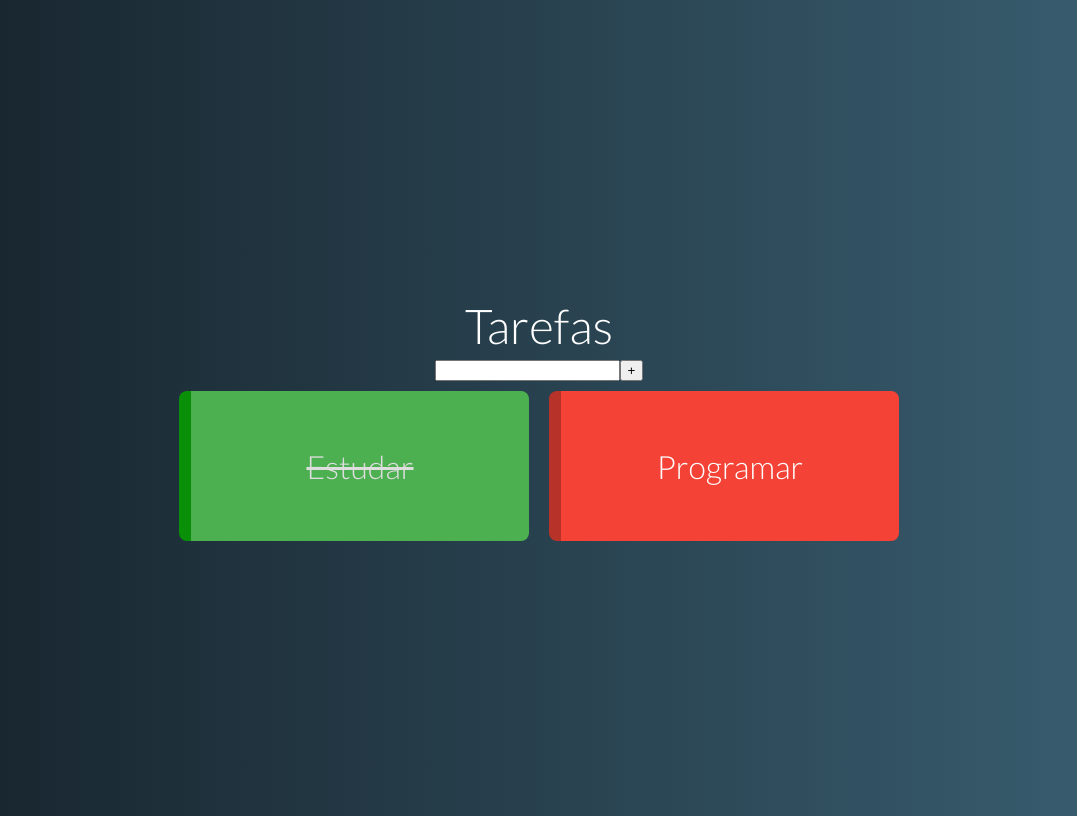
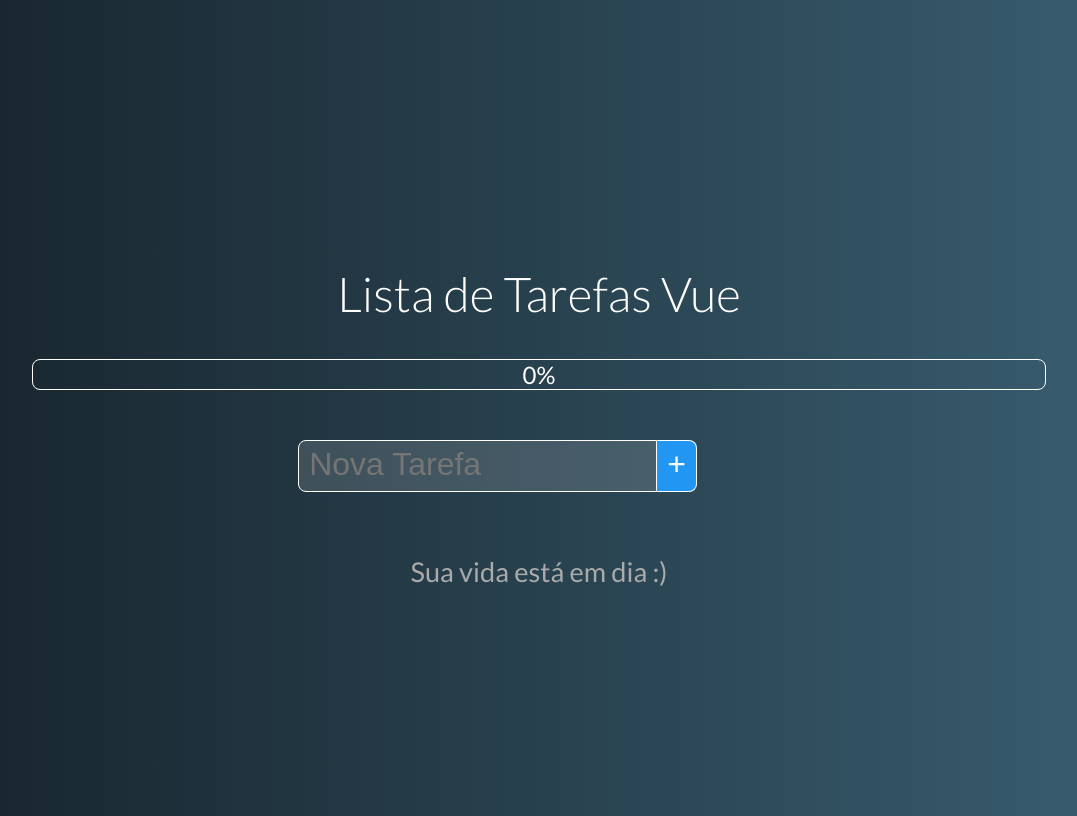
Before and after one commit to jcgsr/ListaTarefaVue, a Vue app: page / in a window 1280 px wide. Shown: the whole page, without its empty margins (101-1178 px from the left). Built offline with nearby package versions, Linux system fonts and the light colour scheme.

Commit message:
localStorage problem

```diff
--- a/src/App.vue
+++ b/src/App.vue
@@ -1,23 +1,37 @@
 <template>
   <div id="app">
-		<h1>Tarefas</h1>
+    <h1>Lista de Tarefas Vue</h1>
+    <TaskProgress :progress="progress" />
     <NewTask @taskAdded="addTask" />
-		<TaskGrid :tasks="tasks" />
+    <TaskGrid :tasks="tasks" @taskDeleted="deleteTask" @taskStateChanged="toggleTaskState" />
   </div>
 </template>
 
 <script>
 import TaskGrid from './components/TaskGrid.vue'
+import TaskProgress from './components/TaskProgress.vue'
 import NewTask from './components/NewTask.vue'
 
 export default {
-	components: { TaskGrid, NewTask },
+	components: { TaskGrid, NewTask, TaskProgress },
 	data() {
 		return {
-			tasks: [
-				{name: 'Estudar', pending: false},
-				{name: 'Programar', pending: true},
-			]
+			tasks: []
+		}
+	},
+	computed: {
+		progress() {
+			const total = this.tasks.length
+			const done = this.tasks.filter(t => !t.pending).length
+			return Math.round(done / total * 100) || 0
+		}
+	},
+	watch: {
+		tasks: {
+			deep: true,
+			handler() {
+				localStorage.setItem('tasks', JSON.stringify(this.tasks))
+			}
 		}
 	},
 	methods: {
@@ -30,6 +44,17 @@ export default {
 					pending: task.pending || true
 				})
 			}
+		},
+		deleteTask(i) {
+			this.tasks.splice(i, 1)
+		},
+		toggleTaskState(i) {
+			this.tasks[i].pending = !this.tasks[i].pending
+		},
+		created() {
+			const json = localStorage.getItem('tasks')
+			const array = JSON.parse(json)
+			this.tasks = Array.isArray(array) ? array : []
 		}
 	}
 }
@@ -37,9 +62,13 @@ export default {
 
 <style>
 body {
-		font-family: 'Lato', sans-serif;
+  font-family: "Lato", sans-serif;
   background: linear-gradient(to right, rgb(22, 34, 42), rgb(58, 96, 115));
-		color: #FFF;
+  color: #fff;
+}
+
+h1 {
+  padding: 2rem;
 }
 
 #app {
--- a/src/components/NewTask.vue
+++ b/src/components/NewTask.vue
@@ -1,7 +1,13 @@
 <template>
   <div class="new-task">
-      <input v-model="name" @keydown.enter="add" type="text">
-      <button @click="add">+</button>
+    <input
+      v-model="name"
+      @keydown.enter="add"
+      type="text"
+      class="form-element"
+      placeholder="Nova Tarefa"
+    />
+    <button @click="add" class="form-element">+</button>
   </div>
 </template>
 
@@ -9,14 +15,42 @@
 export default {
   data() {
     return {
-         name: ''
-      }
+      name: ""
+    };
   },
   methods: {
     add() {
-         this.$emit('taskAdded', { name: this.name })
-         this.name = ''
+      this.$emit("taskAdded", { name: this.name });
+      this.name = "";
     }
   }
+};
+</script>
+
+<style>
+.new-task {
+   margin: 35px;
 }
-</script>
+
+.form-element {
+   outline: none;
+   font-size: 2rem;
+   border: 1px solid #fff;
+   padding: 5px 10px 8px;
+   color: #fff;
+}
+
+input.form-element {
+   width: 70%;
+   background: #fff2;
+   border-top-left-radius: 8px;
+   border-bottom-left-radius: 8px;
+}
+
+button.form-element {
+   border-left: none;
+   background-color: #2196f3;
+   border-top-right-radius: 8px;
+   border-bottom-right-radius: 8px;
+}
+</style>
--- a/src/components/Task.vue
+++ b/src/components/Task.vue
@@ -1,5 +1,6 @@
 <template>
-  <div class="task" :class="stateClass">
+  <div @click="$emit('taskStateChanged', task)" class="task" :class="stateClass">
+    <span @click.stop="$emit('taskDeleted', task)" class="close">x</span>
     <p>{{ task.name }}</p>
   </div>
 </template>
@@ -22,6 +23,7 @@
 
 <style>
 .task {
+  position: relative;
   box-sizing: border-box;
   width: 350px;
   height: 150px;
@@ -47,4 +49,25 @@
   background-color: #4caf50;
   text-decoration: line-through;
 }
+
+.pending .close {
+  background-color: #b73229;
+}
+
+.done .close {
+  background-color: #0a8f08;
+}
+
+.close {
+  position: absolute;
+  right: 10px;
+  top: 10px;
+  font-size: .9rem;
+  font-weight: 600;
+  height: 20px;
+  width: 20px;
+  border-radius: 10px;
+  display: flex;
+  justify-content: center;
+}
 </style>
--- a/src/components/TaskGrid.vue
+++ b/src/components/TaskGrid.vue
@@ -1,7 +1,9 @@
 <template id="grid">
   <div class="task-grid">
     <template v-if="tasks.length ">
-      <Task v-for="task in tasks" :key="task.name" :task="task"></Task>
+      <Task v-for="(task, i) in tasks" :key="task.name"
+      @taskStateChanged="$emit('taskStateChanged', i)"
+      @taskDeleted="$emit('taskDeleted', i)" :task="task"></Task>
     </template>
     <p v-else class="no-task">Sua vida está em dia :)</p>
   </div>
--- /dev/null
+++ b/src/components/TaskProgress.vue
@@ -0,0 +1,41 @@
+<template>
+   <div class="tasks-progress">
+      <span class="progress-value">{{ progress }}%</span>
+      <div class="progress-bar" :style="{width: progress + '%'}"></div>
+   </div>
+</template>
+
+<script>
+export default {
+   props: {
+      progress: {type: Number, default: 0}
+   }
+}
+</script>
+
+<style>
+   .tasks-progress {
+      position: relative;
+      width: 80%;
+      border: 1px solid #fff;
+      color:#fff;
+      border-radius: 8px;
+      margin-bottom: 15px;
+      display: flex;
+      flex-direction: column;
+      align-items: center;
+   }
+
+   .progress-bar {
+      position: absolute;
+      border-radius: 8px;
+      height: 100%;
+      background-color: #4caf50;
+      align-self: flex-start;
+   }
+
+   .progress-value {
+      z-index: 1;
+      font-size: 1.5rem;
+   }
+</style>
```
Lines whose indentation alone changed are shown as unchanged.
